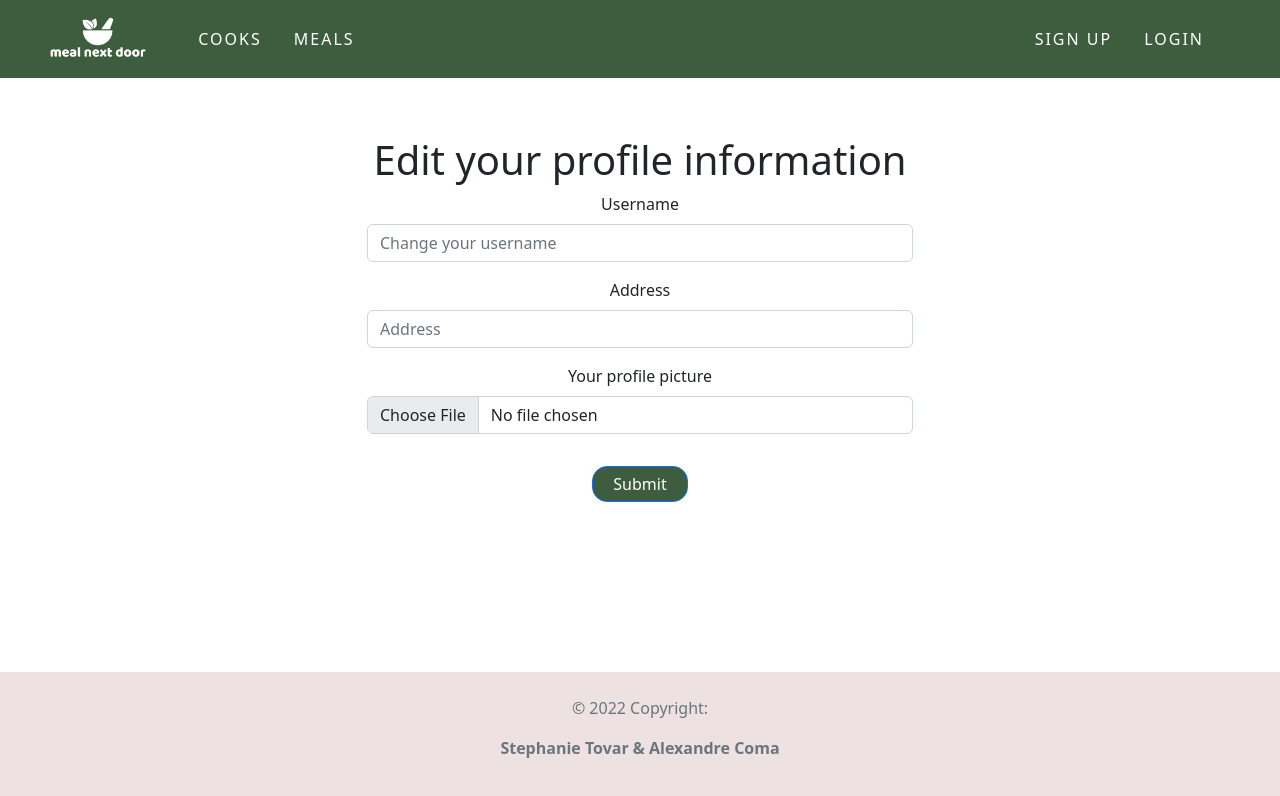
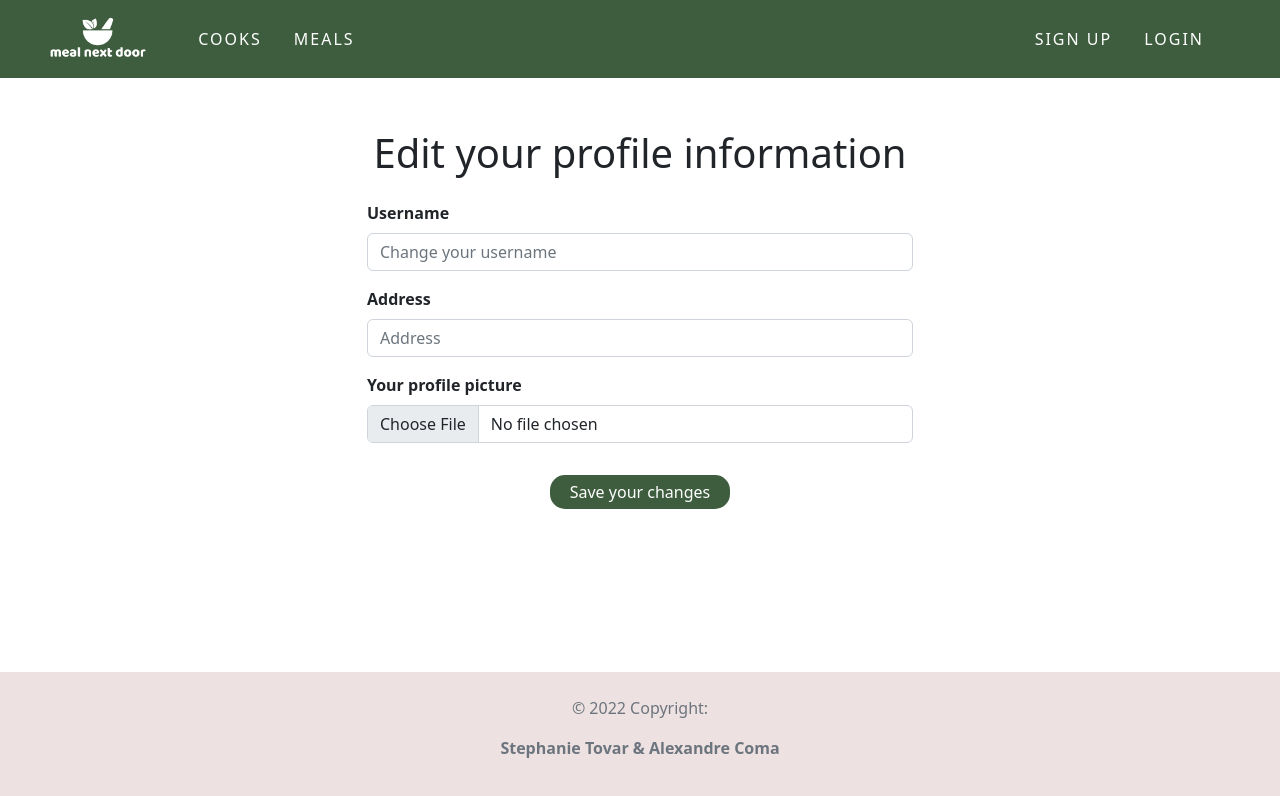
Before and after one commit to meal-next-door/client, a React (Create React App) app: page /edit-profile/1 in a window 1280 px wide. Shown: the top 796 px of the page. Built offline with nearby package versions, Linux system fonts and the light colour scheme; no server answers.

Commit message:
Changed format of forms in login, signup, edit profile. Added default pic from database not url

```diff
--- a/src/pages/EditMeal.js
+++ b/src/pages/EditMeal.js
@@ -1,6 +1,6 @@
 import axios from "axios";
 import { useEffect, useState, useContext } from "react";
-import { useParams, useNavigate, NavLink } from "react-router-dom";
+import { useParams, useNavigate } from "react-router-dom";
 import Select from 'react-select';
 import { AuthContext } from "../context/auth.context";
 import Button from 'react-bootstrap/Button';
@@ -10,7 +10,7 @@ import Col from 'react-bootstrap/Col';
 import Row from 'react-bootstrap/Row';
 
 
-function EditMeal(props) {
+function EditMeal() {
     const [title, setTitle] = useState("");
     const [description, setDescription] = useState("");
     const [diet, setDiet] = useState("");
@@ -23,7 +23,6 @@ function EditMeal(props) {
     const navigate = useNavigate();
     let imageUrl;
     const storedToken = localStorage.getItem("authToken");
-    const { user } = useContext(AuthContext);
 
     useEffect(() => {
         axios
@@ -108,8 +107,7 @@ function EditMeal(props) {
                         <Form.Group className="mb-3" controlId="formBasicDescription">
                             <Form.Label>Description</Form.Label>
                             <Form.Control type="text" placeholder="Description" value={description}
-                                onChange={(e) => setDescription(e.target.value)} as="textarea"
-                                placeholder="Describe your meal" style={{ height: '100px' }} />
+                                onChange={(e) => setDescription(e.target.value)} as="textarea" style={{ height: '100px' }} />
                         </Form.Group>
                     </Col>
                 </Row>
@@ -165,14 +163,14 @@ function EditMeal(props) {
                             <Form.Label>Your meal's picture</Form.Label>
                             <Form.Control type="file" onChange={(e) => {
                                 setImageSelected(e.target.files[0])
-                            }}/>
+                            }} />
                         </Form.Group>
                     </Col>
                 </Row>
 
                 <Row className="justify-content-md-center">
                     <Col xs={4} xl={6} align>
-                    <Button type="submit" style={{ backgroundColor: '#3E5D3E', color: '#fff', borderRadius: '15px', padding: '5px 20px', border:"none" }}>
+                        <Button type="submit" style={{ backgroundColor: '#3E5D3E', color: '#fff', borderRadius: '15px', padding: '5px 20px', border: "none" }}>
                             Save edits
                         </Button>
                     </Col>
--- a/src/pages/EditProfile.js
+++ b/src/pages/EditProfile.js
@@ -34,7 +34,6 @@ function EditProfile(props) {
 
     const handleFormSubmit = (e) => {
         e.preventDefault();
-        const requestBody = { username, address, image };
         const formData = new FormData();
         formData.append("file", imageSelected);
         formData.append("upload_preset", "Meal-next-door");
@@ -42,18 +41,16 @@ function EditProfile(props) {
         axios
             .post("https://api.cloudinary.com/v1_1/dz4ahgzwz/image/upload", formData)
             .then(response => {
-                console.log(response)
                 imageUrl = response.data.url
                 return axios
                     .put(`${process.env.REACT_APP_API_URL}/users/${userId}`, { username, address, image: imageUrl }, { headers: { Authorization: `Bearer ${storedToken}` } })
             })
-            .then((response) => {
+            .then(() => {
                 navigate(`/profile/${userId}`)
             });
     };
 
     const uploadImage = () => {
-
         const formData = new FormData()
         formData.append("file", imageSelected)
         formData.append("upload_preset", "Meal-next-door")
@@ -64,10 +61,10 @@ function EditProfile(props) {
 
         <Container >
             <h1>Edit your profile information</h1>
-            <Form onSubmit={handleFormSubmit}>
+            <Form style={{marginTop:"1.5rem"}} onSubmit={handleFormSubmit}>
                 <Row className="justify-content-md-center">
                     <Col xs={4} xl={6} align>
-                        <Form.Group className="mb-3" controlId="formBasicUsername">
+                        <Form.Group style={{textAlign:"left", fontWeight:"bold"}} className="mb-3" controlId="formBasicUsername">
                             <Form.Label>Username</Form.Label>
                             <Form.Control type="text" placeholder="Change your username" value={username}
                                 onChange={(e) => setUsername(e.target.value)} />
@@ -79,7 +76,7 @@ function EditProfile(props) {
 
                 <Row className="justify-content-md-center">
                     <Col xs={4} xl={6} align>
-                        <Form.Group className="mb-3" controlId="formBasicAddress">
+                        <Form.Group style={{textAlign:"left", fontWeight:"bold"}} className="mb-3" controlId="formBasicAddress">
                             <Form.Label>Address</Form.Label>
                             <Form.Control type="text" placeholder="Address" value={address}
                                 onChange={(e) => setAddress(e.target.value)} />
@@ -89,19 +86,19 @@ function EditProfile(props) {
 
                 <Row className="justify-content-md-center">
                     <Col xs={4} xl={6} align>
-                        <Form.Group controlId="formFile" className="mb-3">
+                        <Form.Group style={{textAlign:"left", fontWeight:"bold"}} controlId="formFile" className="mb-3">
                             <Form.Label>Your profile picture</Form.Label>
                             <Form.Control type="file" onChange={(e) => {
                                 setImageSelected(e.target.files[0])
-                            }}/>
+                            }} />
                         </Form.Group>
                     </Col>
                 </Row>
 
                 <Row className="justify-content-md-center">
                     <Col xs={4} xl={6} align>
-                        <Button variant="primary" type="submit" style={{ backgroundColor: '#3E5D3E', color: '#fff', borderRadius: '15px', padding: '5px 20px', margin: '1rem' }}>
-                            Submit
+                        <Button type="submit" style={{ backgroundColor: '#3E5D3E', color: '#fff', borderRadius: '15px', padding: '5px 20px', margin: '1rem', border:'none' }}>
+                            Save your changes
                         </Button>
                     </Col>
                 </Row>
--- a/src/pages/LoginPage.js
+++ b/src/pages/LoginPage.js
@@ -36,15 +36,13 @@ function LoginPage() {
             })
     };
 
-
-
     return (
 
         <Container>
             <Form onSubmit={handleSubmit}>
                 <Row className="justify-content-md-center">
                     <Col xs={4} xl={6} align>
-                <Form.Group className="mb-3" controlId="formBasicUsername">
+                        <Form.Group style={{textAlign:"left", fontWeight:"bold"}} className="mb-3" controlId="formBasicUsername">
                             <Form.Label>Username</Form.Label>
                             <Form.Control type="text" placeholder="Username" value={username}
                                 onChange={(e) => setUsername(e.target.value)} />
@@ -56,7 +54,7 @@ function LoginPage() {
 
                 <Row className="justify-content-md-center">
                     <Col xs={4} xl={6} align>
-            <Form.Group className="mb-3" controlId="formBasicPassword">
+                        <Form.Group style={{textAlign:"left", fontWeight:"bold"}} className="mb-3" controlId="formBasicPassword">
                             <Form.Label>Password</Form.Label>
                             <Form.Control type="password" placeholder="Password" value={password}
                                 onChange={(e) => setPassword(e.target.value)} />
@@ -64,7 +62,7 @@ function LoginPage() {
                         <div>
                             {errorMessage}
                         </div>
-            <Button type="submit" style={{ backgroundColor: '#3E5D3E', color: '#fff', borderRadius: '15px', padding: '5px 20px', border:"none" }}>
+                        <Button type="submit" style={{ backgroundColor: '#3E5D3E', color: '#fff', borderRadius: '15px', padding: '5px 20px', border: "none" }}>
                             Login
                         </Button>
                     </Col>
--- a/src/pages/Profile.js
+++ b/src/pages/Profile.js
@@ -2,15 +2,12 @@ import { useState, useEffect } from "react";
 import axios from "axios";
 import { NavLink, useParams } from "react-router-dom";
 import React from 'react';
-import { MDBCol, MDBContainer, MDBRow, MDBCard, MDBCardText, MDBCardBody, MDBCardImage, MDBBtn, MDBTypography, MDBCardTitle, MDBCardFooter, } from 'mdb-react-ui-kit';
+import { MDBCol, MDBContainer, MDBRow, MDBCard, MDBCardText, MDBCardBody, MDBCardImage, MDBTypography, MDBCardTitle, MDBCardFooter, } from 'mdb-react-ui-kit';
 
 
 function ProfilePage() {
   const [user, setUser] = useState(null);
   const { userId } = useParams();
-  const [imageSelected, setImageSelected] = useState("");
-  const storedToken = localStorage.getItem("authToken");
-  let imageUrl;
 
   const getUser = () => {
     axios
@@ -28,7 +25,7 @@ function ProfilePage() {
 
   return (
 
-    <div className="gradient-custom-2" style={{ backgroundColor: '#E3E3E3' }}>
+    <div className="gradient-custom-2" style={{ backgroundColor: '' }}>
       <MDBContainer className="py-5 h-100">
         <MDBRow className="justify-content-center align-items-center h-100">
           <MDBCol lg="9" xl="7">
--- a/src/pages/SignupPage.js
+++ b/src/pages/SignupPage.js
@@ -20,8 +20,7 @@ function SignupPage() {
     const handleSubmit = (e) => {
         e.preventDefault();
 
-        const body = { username, password, address, role, image: "https://sbcf.fr/wp-content/uploads/2018/03/sbcf-default-avatar.png" };
-        console.log(body)
+        const body = { username, password, address, role, image: "/sbcf-default-avatar.png" };
         // Send input from user to the API
         axios.post(`${process.env.REACT_APP_API_URL}/signup`, body)
             .then((response) => {
@@ -40,7 +39,7 @@ function SignupPage() {
             <Form onSubmit={handleSubmit}>
                 <Row className="justify-content-md-center">
                     <Col xs={4} xl={6} align>
-                        <Form.Group className="mb-3" controlId="formBasicUsername">
+                        <Form.Group style={{textAlign:"left", fontWeight:"bold"}} className="mb-3" controlId="formBasicUsername">
                             <Form.Label>Username</Form.Label>
                             <Form.Control type="text" placeholder="Choose a username" value={username}
                                 onChange={(e) => setUsername(e.target.value)} />
@@ -52,7 +51,7 @@ function SignupPage() {
 
                 <Row className="justify-content-md-center">
                     <Col xs={4} xl={6} align>
-                        <Form.Group className="mb-3" controlId="formBasicPassword">
+                        <Form.Group style={{textAlign:"left", fontWeight:"bold"}} className="mb-3" controlId="formBasicPassword">
                             <Form.Label>Password</Form.Label>
                             <Form.Control type="password" placeholder="Password" value={password}
                                 onChange={(e) => setPassword(e.target.value)} />
@@ -62,7 +61,7 @@ function SignupPage() {
 
                 <Row className="justify-content-md-center">
                     <Col xs={4} xl={6} align>
-                        <Form.Group className="mb-3" controlId="formBasicAddress">
+                        <Form.Group style={{textAlign:"left", fontWeight:"bold"}} className="mb-3" controlId="formBasicAddress">
                             <Form.Label>Address</Form.Label>
                             <Form.Control type="text" placeholder="Enter address" value={address}
                                 onChange={(e) => setAddress(e.target.value)} />
@@ -90,7 +89,7 @@ function SignupPage() {
                         <div>
                             {errorMessage}
                         </div>
-                        <Button type="submit" style={{ backgroundColor: '#3E5D3E', color: '#fff', borderRadius: '15px', padding: '5px 20px', border:"none" }}>
+                        <Button type="submit" style={{ backgroundColor: '#3E5D3E', color: '#fff', borderRadius: '15px', padding: '5px 20px', border: "none" }}>
                             Sign up
                         </Button>
                     </Col>
```
Also changed, not shown: public/sbcf-default-avatar.png (added). Lines whose indentation alone changed are shown as unchanged.
